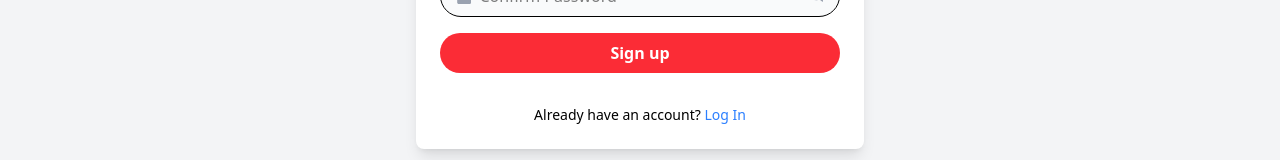
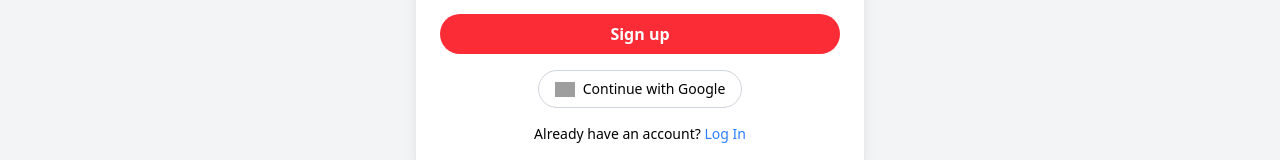
Before and after one commit to shivanshu-kashyap-09/foodio, a React (Vite) app: page /#/signup in a window 1280 px wide. Shown: the part 506-666 px from the top of the page. Built offline with nearby package versions, Linux system fonts and the light colour scheme; no server answers; sample sign-in values are in the browser's storage; grey boxes are pictures that could not be loaded.

Commit message:
update the header route, cart and profile layout, signup oauth2 connect

```diff
--- a/src/Components/Header.jsx
+++ b/src/Components/Header.jsx
@@ -197,7 +197,7 @@ const Header = () => {
                 user.user_img
                   ? user.user_img.startsWith('http')
                     ? user.user_img
-                    : `${import.meta.env.VITE_URL}${user.user_img}`
+                    : `${import.meta.env.VITE_URL}/${user.user_img}`
                   : "https://static.vecteezy.com/system/resources/previews/002/002/403/non_2x/man-with-beard-avatar-character-isolated-icon-free-vector.jpg"
               }
               alt="profile"
--- a/src/Pages/Cart.jsx
+++ b/src/Pages/Cart.jsx
@@ -17,7 +17,7 @@ const Cart = () => {
         setCartItems(response.data);
       }
     } catch (error) {
-      toast.error("Error in getting cart");
+      // toast.error("Error in getting cart");
       console.error(error);
     }
   };
--- a/src/Pages/Profile.jsx
+++ b/src/Pages/Profile.jsx
@@ -18,7 +18,7 @@ const Profile = () => {
       const res = await axios.get(`${import.meta.env.VITE_URL}/order/get/${USER_ID}`);
       if (res.status === 200) setOrder(res.data);
     } catch (error) {
-      toast.error("Failed to fetch orders!");
+      // toast.error("Failed to fetch orders!");
       console.error(error);
     }
   };
@@ -33,7 +33,7 @@ const Profile = () => {
       const res = await axios.get(`${import.meta.env.VITE_URL}/user/get/${USER_ID}`);
       if (res.status === 200) setUser(res.data);
     } catch (error) {
-      toast.error("Failed to fetch user profile!");
+      // toast.error("Failed to fetch user profile!");
       console.error(error);
     }
   };
@@ -60,7 +60,7 @@ const Profile = () => {
         handleUser();
       }
     } catch (err) {
-      toast.error("Failed to update profile.");
+      // toast.error("Failed to update profile.");
       console.error(err);
     }
   };
@@ -104,15 +104,15 @@ const Profile = () => {
   };
 
   return (
-    <div className="min-h-screen bg-gray-100 pt-16 pb-6 px-4 sm:px-6 lg:px-8 flex flex-col md:flex-row gap-6 sm:gap-8 lg:gap-10 max-w-7xl mx-auto">
+    <div className="min-h-screen bg-gray-100 pt-22 pb-6 px-4 sm:px-6 lg:px-8 flex flex-col md:flex-row gap-6 sm:gap-8 lg:gap-10 max-w-7xl mx-auto">
       <div className="bg-white shadow-lg rounded-xl p-4 sm:p-6 lg:p-8 w-full md:w-1/2">
         <h2 className="text-2xl sm:text-3xl font-bold text-center text-red-700 mb-6 sm:mb-8">My Profile</h2>
         <button
           onClick={() => setEditProfile(!editProfile)}
-          className="absolute top-18 right-8 text-red-700 hover:text-red-900"
+          className="absolute top-28 left-141 text-red-700 hover:text-red-900"
           title="Edit Profile"
         >
-          <FaEdit size={18} />
+          <FaEdit size={22} />
         </button>
         <div className="flex flex-col sm:flex-row items-center gap-4 sm:gap-6 border-b pb-4 sm:pb-6 mb-4 sm:mb-6">
           <div className="relative w-32 h-32 sm:w-40 sm:h-40 lg:w-48 lg:h-48">
@@ -184,7 +184,7 @@ const Profile = () => {
             className="absolute top-0 right-0 text-red-700 hover:text-red-900"
             title="Edit Address"
           >
-            <FaEdit size={16} sm:size={18} />
+            <FaEdit size={22} sm:size={18} />
           </button>
           {editAddress ? (
             <textarea
--- a/src/Pages/Signup.jsx
+++ b/src/Pages/Signup.jsx
@@ -125,6 +125,22 @@ const Signup = () => {
           </button>
         </form>
 
+        <div className="text-center mb-4">
+            <a
+              href={`${import.meta.env.VITE_URL}/auth/googleoauth2`}
+              className="inline-flex items-center gap-2 text-sm font-medium border border-gray-300 px-4 py-2 rounded-full hover:bg-gray-100"
+            >
+              <img
+                src="https://foodivapp.s3-ap-south-1.amazonaws.com/1744197002googlepng.png"
+                alt="Google"
+                width="20"
+                height="20"
+              />
+              Continue with Google
+            </a>
+          </div>
+
+
         <div className="text-sm text-center mt-4">
           Already have an account?{" "}
           <Link to="/login" className="text-blue-500 hover:underline">Log In</Link>
```
